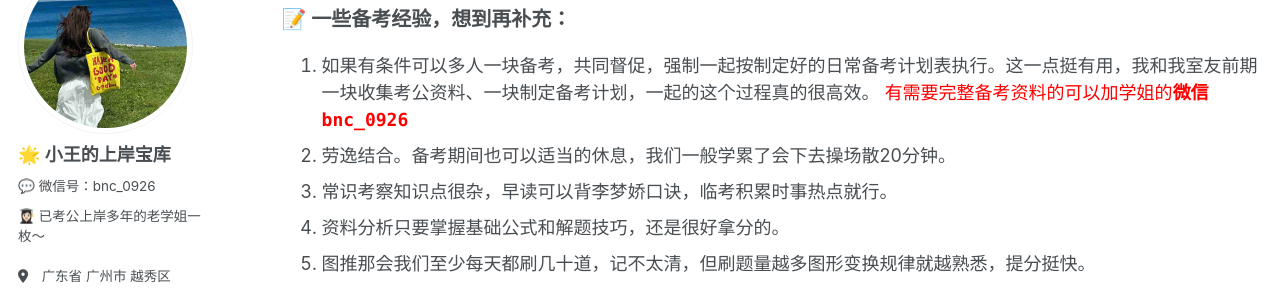
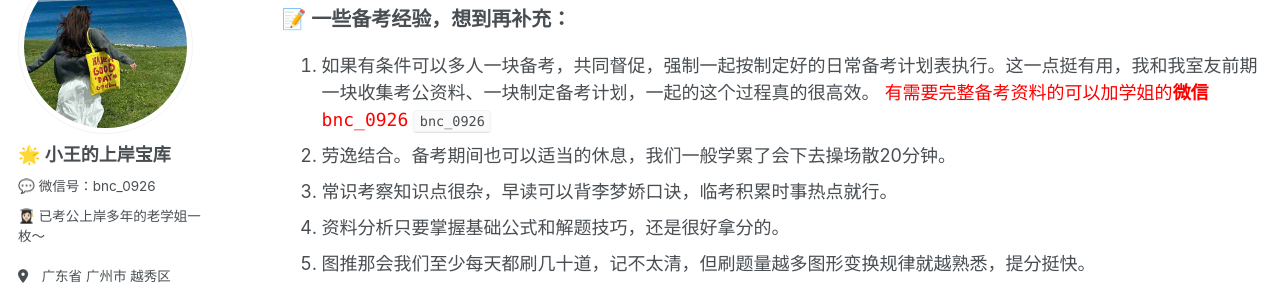
Before and after one commit to KnowledgeStoreVIP/GkStoreVIP.github.io, a Jekyll site: the page built from _pages/cv.md, in a window 1280 px wide and 900 px high, scrolled down 1349 px. Shown: the part 147-435 px from the top of the window. Built offline with Jekyll 4.4.1, drawn with Linux system fonts in a browser that asks for light colours; comment, search, counter and statistics services are not loaded.

Commit message:
Update cv.md

```diff
--- a/_pages/cv.md
+++ b/_pages/cv.md
@@ -56,7 +56,7 @@ redirect_from:
 📝 一些备考经验，想到再补充：
 </div>
 
-1. 如果有条件可以多人一块备考，共同督促，强制一起按制定好的日常备考计划表执行。这一点挺有用，我和我室友前期一块收集考公资料、一块制定备考计划，一起的这个过程真的很高效。    <span style = "color: red"> 有需要完整备考资料的可以加学姐的<span style = "font-weight: bold">微信</span> <code><b>bnc_0926</b></code> </span>
+1. 如果有条件可以多人一块备考，共同督促，强制一起按制定好的日常备考计划表执行。这一点挺有用，我和我室友前期一块收集考公资料、一块制定备考计划，一起的这个过程真的很高效。    <span style = "color: red"> 有需要完整备考资料的可以加学姐的<span style = "font-weight: bold">微信</span> <code>bnc_0926</code> </span> `bnc_0926`
 2. 劳逸结合。备考期间也可以适当的休息，我们一般学累了会下去操场散20分钟。
 3. 常识考察知识点很杂，早读可以背李梦娇口诀，临考积累时事热点就行。
 4. 资料分析只要掌握基础公式和解题技巧，还是很好拿分的。
```
